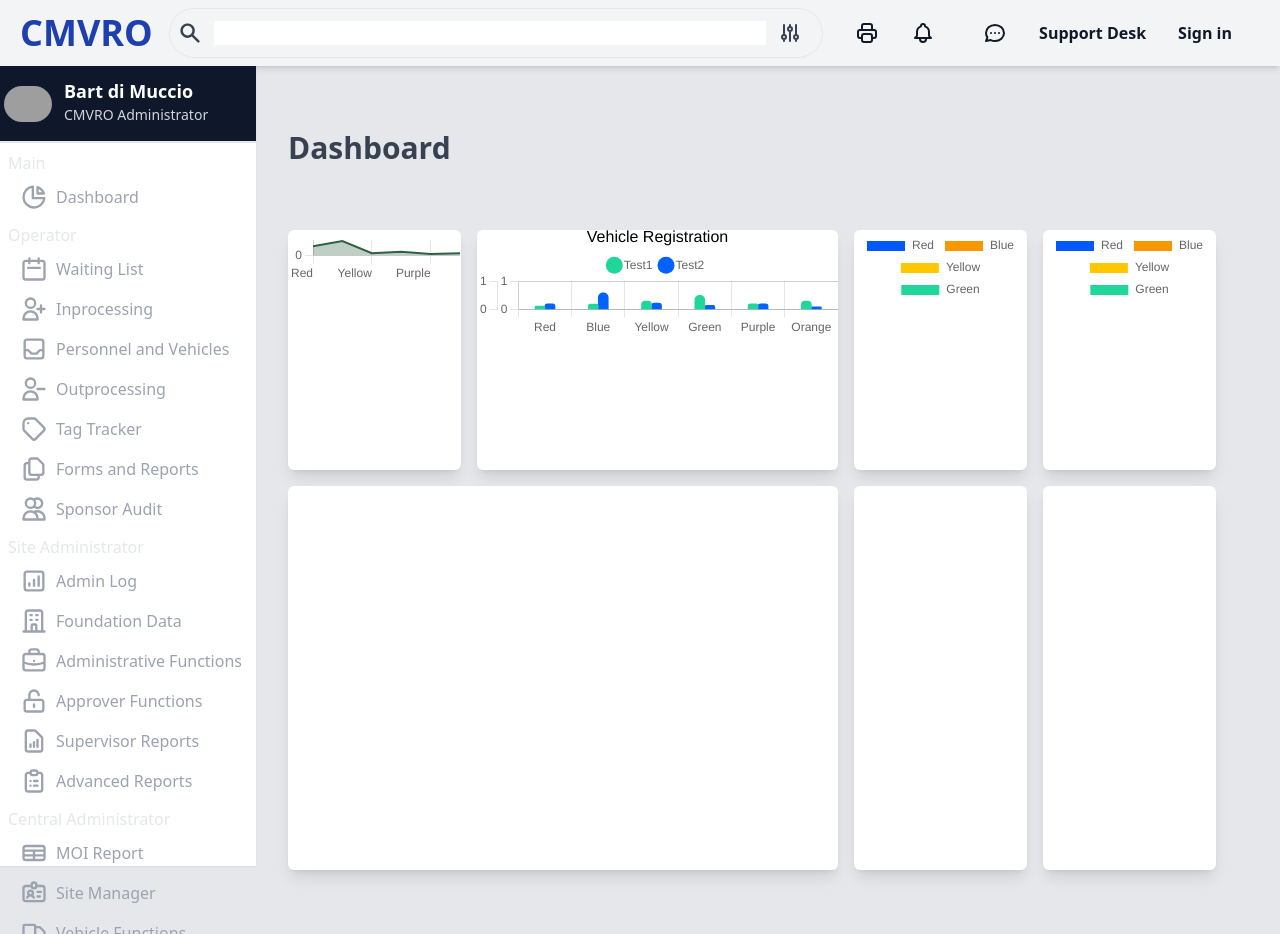
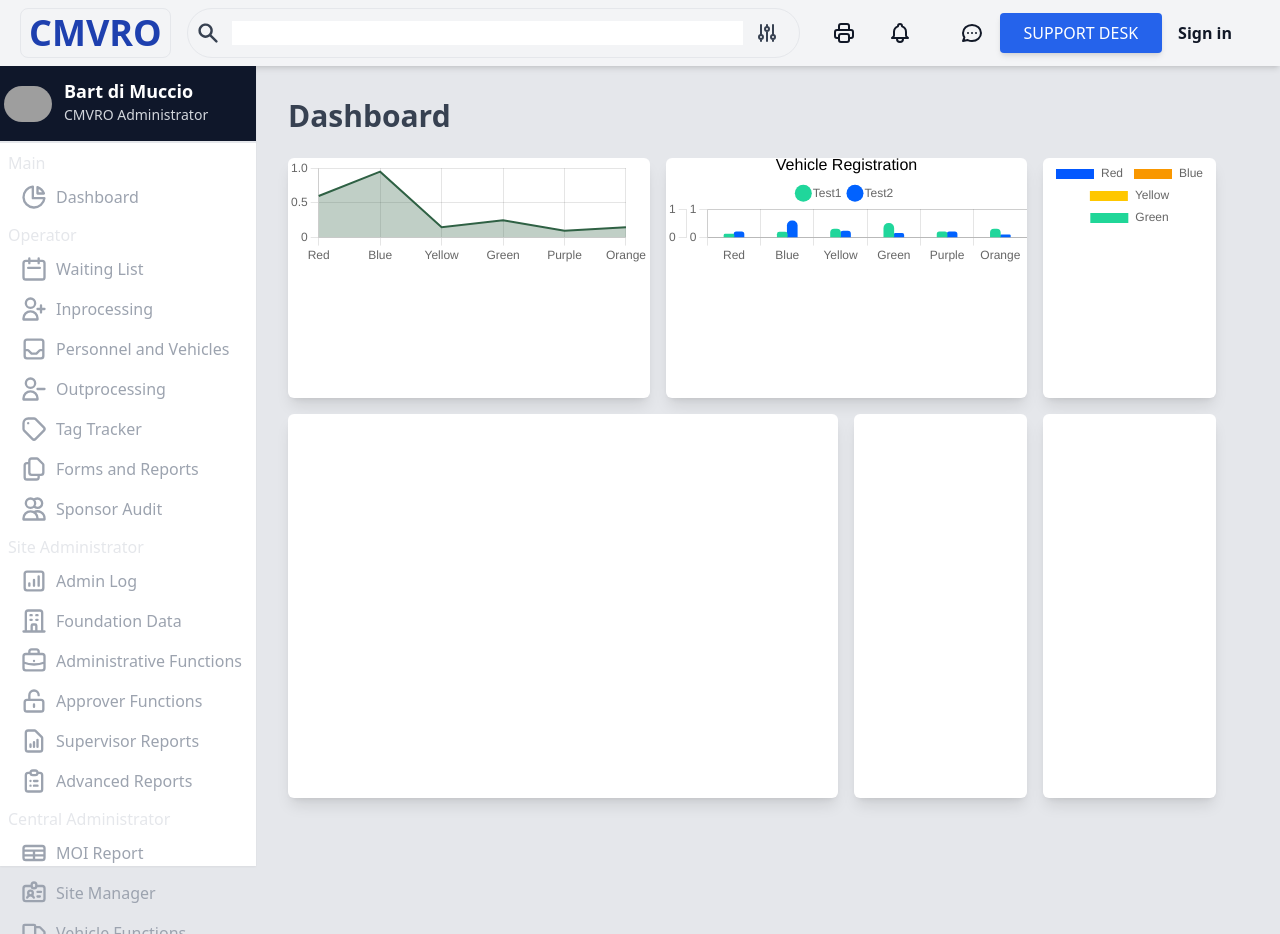
Before and after one commit to ccavalleri/cmvro, a Next.js app: page / in a window 1280 px wide. After the commit the page ends 862 px from the top, so only its background shows below. Built offline with nearby package versions, Linux system fonts and the light colour scheme; grey boxes are pictures that could not be loaded.

Commit message:
other changes in the gui style

```diff
--- a/components/Body.js
+++ b/components/Body.js
@@ -66,10 +66,10 @@ export default function Body() {
   };
 
   return (
-    <div>
-      <p className="text-gray-700 text-3xl mb-16 font-bold">Dashboard</p>
-      <div className="grid lg:grid-cols-5 gap-4 mb-16">
-        <div className="rounded-md bg-white h-60 shadow-lg">
+    <div className='flex flex-col mt-2 border-slate-50'>
+      <p className="text-gray-700 text-3xl mb-4 font-bold">Dashboard</p>
+      <div className="grid lg:grid-cols-5 gap-4 mb-16 mt-2">
+        <div className="rounded-md bg-white h-60 shadow-lg col-span-2">
           {' '}
           <Line data={data} width={400} height={120} options={options} />
         </div>
@@ -80,10 +80,7 @@ export default function Body() {
           {' '}
           <MyDoughnut />
         </div>
-        <div className="rounded-md bg-white h-60 shadow-lg">
-          {' '}
-          <MyDoughnut />
-        </div>
+
         <div className="grid col-1 bg-white h-96 shadow-lg col-span-3 rounded-md">
           {' '}
         </div>
--- a/components/Header.js
+++ b/components/Header.js
@@ -15,11 +15,12 @@ export default function Header() {
         <div className="items-center">
           <p className="flex items-center text-xl w-sidebar mr-4 hover:no-underline">
             <span className="mr-1 -mt-1 text-primary"></span>
-            <span className="text-4xl text-blue-800">
+            <span className="text-4xl text-blue-800 rounded-lg border px-2 py-1">
               <strong>CMVRO</strong>
             </span>
           </p>
         </div>
+
         <div className="flex-1 flex justify-between">
           <div className="relative text-gray-darker hidden lg:flex flex-grow">
             <div className="flex w-full mt-2 mb-2 mx-auto max-w-[90%] border border-gray-200 focus-within:shadow-lg px-2 py-3 rounded-full items-center sm:max-w-xl lg:max-w-2xl">
@@ -69,12 +70,14 @@ export default function Header() {
               </p>
             </li>
             <li>
-              <p
-                className="flex items-center lg:p-4 py-3 px-0 block hover:text-blue-600 font-semibold"
-                id="options-menue"
-              >
-                Support Desk
-              </p>
+              <div class="flex space-x-2 justify-center">
+                <button
+                  type="button"
+                  className="inline-block px-6 py-2.5 bg-blue-600 text-white font-medium text-md leading-tight uppercase rounded shadow-md hover:bg-blue-700 hover:shadow-lg focus:bg-blue-700 focus:shadow-lg focus:outline-none focus:ring-0 active:bg-blue-800 active:shadow-lg transition duration-150 ease-in-out"
+                >
+                  Support Desk
+                </button>
+              </div>
             </li>
 
             <li>
--- a/pages/index.js
+++ b/pages/index.js
@@ -44,7 +44,7 @@ export default function Home({ children }) {
         <SideBar showNav={showNav} />
       </Transition>
       <main
-        className={`pt-16 transition-all duration-[400ms] ${
+        className={`pt-6 transition-all duration-[400ms] ${
           showNav && !isMobile ? 'pl-56' : ''
         }`}
       >
```
